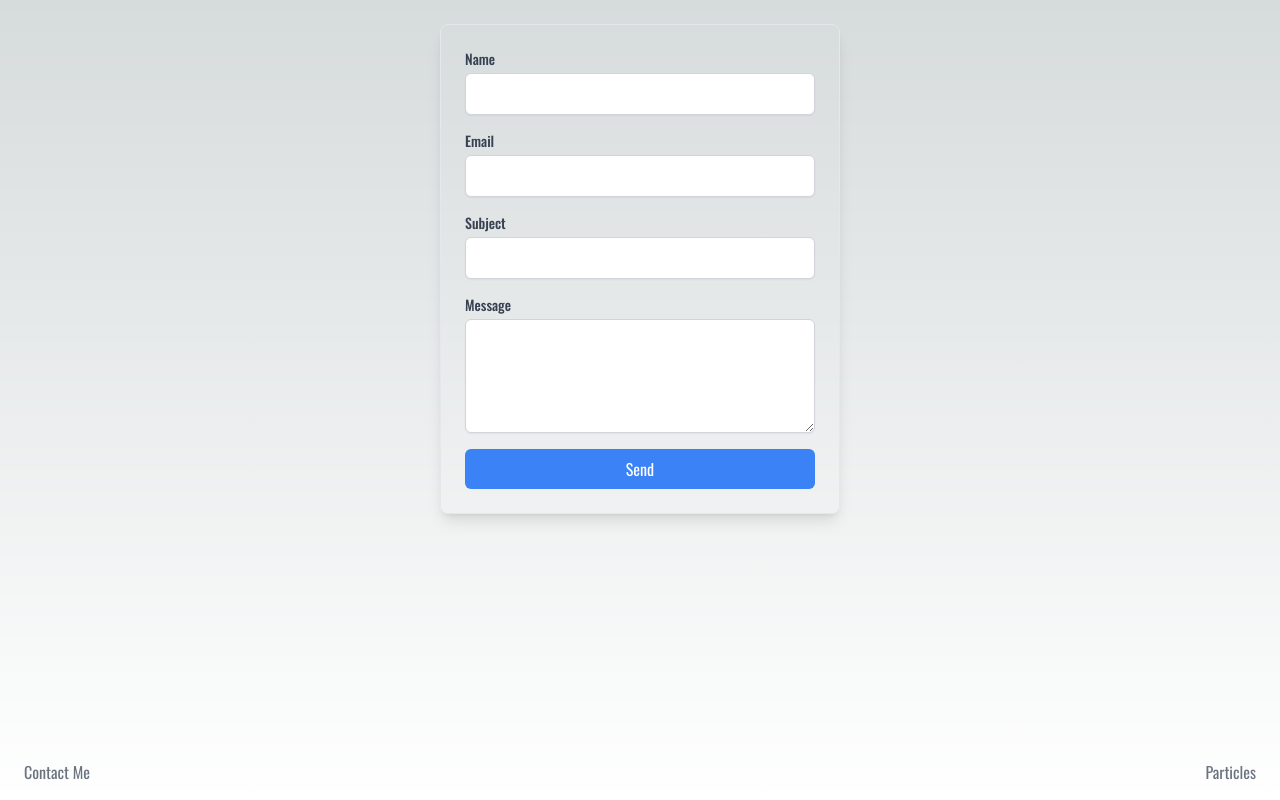
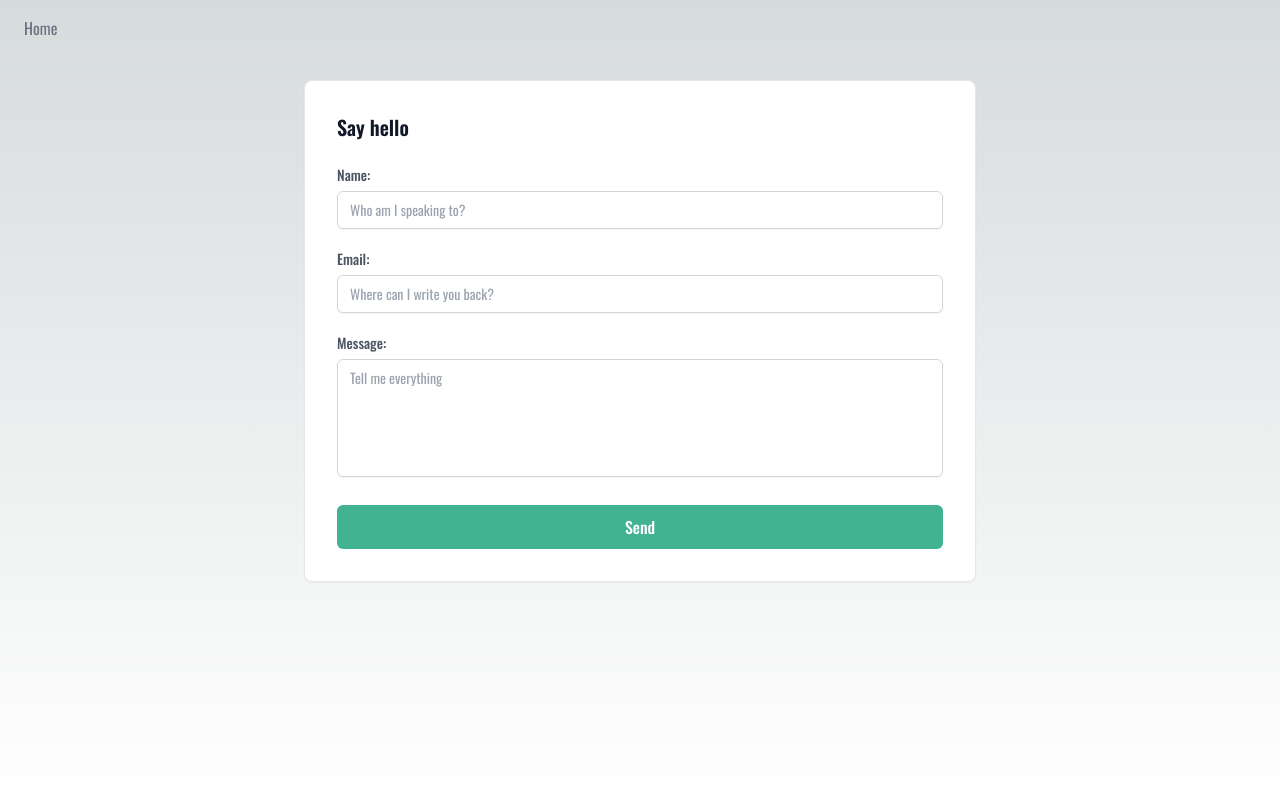
Before and after one commit to LQuintero/personal-page, a Next.js app: page /contact in a window 1280 px wide. Built offline with nearby package versions, Linux system fonts and the light colour scheme.

Commit message:
Implement ConditionalFooter to hide footer on the contact page; refactor ContactForm styles for consistency and improve layout structure with NavBar integration

```diff
--- /dev/null
+++ b/src/app/components/ConditionalFooter.tsx
@@ -0,0 +1,17 @@
+'use client';
+
+import { usePathname } from 'next/navigation';
+import Footer from './Footer';
+
+const ConditionalFooter: React.FC = () => {
+  const pathname = usePathname();
+
+  // Hide footer on contact page
+  if (pathname === '/contact') {
+    return null;
+  }
+
+  return <Footer />;
+};
+
+export default ConditionalFooter;
--- a/src/app/components/ContactForm.tsx
+++ b/src/app/components/ContactForm.tsx
@@ -2,6 +2,21 @@
 
 import React, { useState, useEffect, useRef } from 'react';
 import { useContactForm } from '../hooks/useContactForm';
+
+// Style constants - update these in one place to change styles across the form
+const styles = {
+  container: 'max-w-3xl mx-auto px-12 py-6',
+  form: 'space-y-5 border border-gray-200 rounded-lg shadow-sm bg-white p-8',
+  title: 'text-xl font-semibold text-gray-900 mb-6',
+  label: 'block text-sm font-medium text-gray-600 mb-1.5',
+  input: 'block w-full text-sm border border-gray-300 rounded-md shadow-sm px-3 py-2 text-gray-900 placeholder-gray-400 focus:outline-none focus:ring-1 focus:ring-gray-400 focus:border-gray-400 transition-colors',
+  textarea: 'block w-full text-sm border border-gray-300 rounded-md shadow-sm px-3 py-2 text-gray-900 placeholder-gray-400 focus:outline-none focus:ring-1 focus:ring-gray-400 focus:border-gray-400 transition-colors resize-none',
+  button: 'w-full bg-[#41b390] text-white text-base font-medium py-2.5 px-4 rounded-md hover:bg-[#369d7a] disabled:bg-[#41b390]/50 disabled:cursor-not-allowed transition-colors flex items-center justify-center',
+  alert: {
+    success: 'bg-green-50 border border-green-200 text-green-800 text-sm px-4 py-2.5 rounded mb-4',
+    error: 'bg-red-50 border border-red-200 text-red-800 text-sm px-4 py-2.5 rounded mb-4',
+  },
+};
 
 const ContactForm: React.FC = () => {
   const { formData, isLoading, error, handleChange, handleSubmit } = useContactForm();
@@ -12,7 +27,7 @@ const ContactForm: React.FC = () => {
   useEffect(() => {
     if (previousLoadingRef.current && !isLoading && !error) {
       // Form was just submitted successfully
-      const isFormEmpty = !formData.name && !formData.email && !formData.subject && !formData.message;
+      const isFormEmpty = !formData.name && !formData.email && !formData.message;
       if (isFormEmpty) {
         setShowSuccess(true);
         const timer = setTimeout(() => {
@@ -30,89 +45,80 @@ const ContactForm: React.FC = () => {
   };
 
   return (
-    <div className="max-w-md mx-auto p-6">
-      <form onSubmit={onSubmit} className="space-y-4 border rounded-lg shadow-lg p-6">
+    <div className={styles.container}>
+      <form onSubmit={onSubmit} className={styles.form}>
+        <h1 className={styles.title}>Say hello</h1>
+
         {showSuccess && (
-          <div className="bg-green-100 border border-green-400 text-green-700 px-4 py-3 rounded mb-4">
+          <div className={styles.alert.success}>
             Message sent successfully!
           </div>
         )}
 
         {error && (
-          <div className="bg-red-100 border border-red-400 text-red-700 px-4 py-3 rounded mb-4">
+          <div className={styles.alert.error}>
             {error}
           </div>
         )}
 
         <div>
-          <label htmlFor="name" className="block text-sm font-medium text-gray-700">Name</label>
+          <label htmlFor="name" className={styles.label}>Name:</label>
           <input
             type="text"
             id="name"
             name="name"
+            placeholder="Who am I speaking to?"
             value={formData.name}
             onChange={handleChange}
-            className="mt-1 block w-full border border-gray-300 rounded-md shadow-sm p-2 focus:ring-2 focus:ring-blue-500 focus:border-blue-500"
+            className={styles.input}
             required
             disabled={isLoading}
           />
         </div>
 
         <div>
-          <label htmlFor="email" className="block text-sm font-medium text-gray-700">Email</label>
+          <label htmlFor="email" className={styles.label}>Email:</label>
           <input
             type="email"
             id="email"
             name="email"
             value={formData.email}
+            placeholder="Where can I write you back?"
             onChange={handleChange}
-            className="mt-1 block w-full border border-gray-300 rounded-md shadow-sm p-2 focus:ring-2 focus:ring-blue-500 focus:border-blue-500"
+            className={styles.input}
             required
             disabled={isLoading}
           />
         </div>
 
         <div>
-          <label htmlFor="subject" className="block text-sm font-medium text-gray-700">Subject</label>
-          <input
-            type="text"
-            id="subject"
-            name="subject"
-            value={formData.subject}
-            onChange={handleChange}
-            className="mt-1 block w-full border border-gray-300 rounded-md shadow-sm p-2 focus:ring-2 focus:ring-blue-500 focus:border-blue-500"
-            required
-            disabled={isLoading}
-          />
-        </div>
-
-        <div>
-          <label htmlFor="message" className="block text-sm font-medium text-gray-700">Message</label>
+          <label htmlFor="message" className={styles.label}>Message:</label>
           <textarea
             id="message"
             name="message"
+            placeholder="Tell me everything"
             value={formData.message}
             onChange={handleChange}
-            className="mt-1 block w-full border border-gray-300 rounded-md shadow-sm p-2 focus:ring-2 focus:ring-blue-500 focus:border-blue-500"
-            rows={4}
+            className={styles.textarea}
+            rows={5}
             required
             disabled={isLoading}
           ></textarea>
         </div>
 
-        <div>
+        <div className="pt-2">
           <button
             type="submit"
             disabled={isLoading}
-            className="w-full bg-blue-500 text-white py-2 px-4 rounded-md hover:bg-blue-600 disabled:bg-blue-300 disabled:cursor-not-allowed transition-colors flex items-center justify-center"
+            className={styles.button}
           >
             {isLoading ? (
               <>
-                <svg className="animate-spin -ml-1 mr-3 h-5 w-5 text-white" xmlns="http://www.w3.org/2000/svg" fill="none" viewBox="0 0 24 24">
+                <svg className="animate-spin -ml-1 mr-2 h-4 w-4 text-white" xmlns="http://www.w3.org/2000/svg" fill="none" viewBox="0 0 24 24">
                   <circle className="opacity-25" cx="12" cy="12" r="10" stroke="currentColor" strokeWidth="4"></circle>
                   <path className="opacity-75" fill="currentColor" d="M4 12a8 8 0 018-8V0C5.373 0 0 5.373 0 12h4zm2 5.291A7.962 7.962 0 014 12H0c0 3.042 1.135 5.824 3 7.938l3-2.647z"></path>
                 </svg>
-                Sending...
+                <span className="text-sm">Sending...</span>
               </>
             ) : (
               'Send'
--- /dev/null
+++ b/src/app/components/NavBar.tsx
@@ -0,0 +1,20 @@
+'use client';
+
+import Link from 'next/link';
+
+const NavBar: React.FC = () => {
+  return (
+    <nav className="w-full py-4 px-6">
+      <div className="max-w-7xl mx-auto">
+        <Link
+          href="/"
+          className="text-gray-500 hover:text-white transition-colors duration-200"
+        >
+          Home
+        </Link>
+      </div>
+    </nav>
+  );
+};
+
+export default NavBar;
--- a/src/app/contact/page.tsx
+++ b/src/app/contact/page.tsx
@@ -2,9 +2,13 @@
 
 import React from 'react';
 import ContactForm  from '../components/ContactForm';
+import NavBar from '../components/NavBar';
 
 const Contact = () => (
-  <ContactForm />
+  <>
+    <NavBar />
+    <ContactForm />
+  </>
 );
 
 export default Contact;
--- a/src/app/hooks/useContactForm.ts
+++ b/src/app/hooks/useContactForm.ts
@@ -3,7 +3,6 @@ import { useState } from 'react';
 export interface ContactFormData {
   name: string;
   email: string;
-  subject: string;
   message: string;
 }
 
@@ -19,7 +18,6 @@ export interface UseContactFormReturn {
 const initialFormData: ContactFormData = {
   name: '',
   email: '',
-  subject: '',
   message: ''
 };
 
--- a/src/app/layout.tsx
+++ b/src/app/layout.tsx
@@ -1,7 +1,7 @@
 import type { Metadata } from "next";
 import { Oswald } from "next/font/google";
 import ErrorBoundaryWrapper from './components/ErrorBoundaryWrapper';
-import Footer from './components/Footer';
+import ConditionalFooter from './components/ConditionalFooter';
 import './styles/globals.css';
 
 const oswald = Oswald({ subsets: ["latin"] });
@@ -24,7 +24,7 @@ export default function RootLayout({
             <div className="flex-grow relative">
               {children}
             </div>
-            <Footer />
+            <ConditionalFooter />
           </div>
         </ErrorBoundaryWrapper>
       </body>
```
